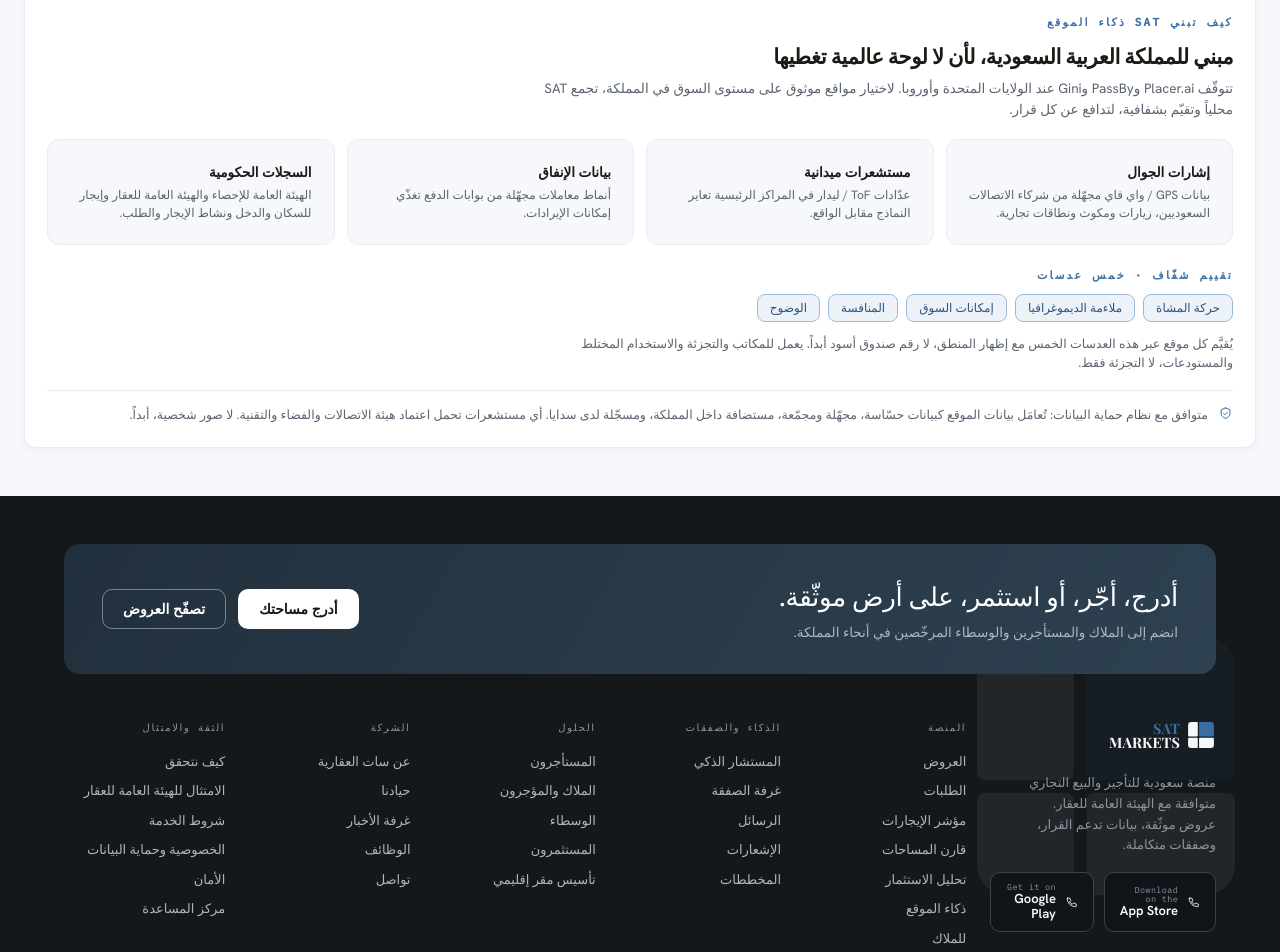
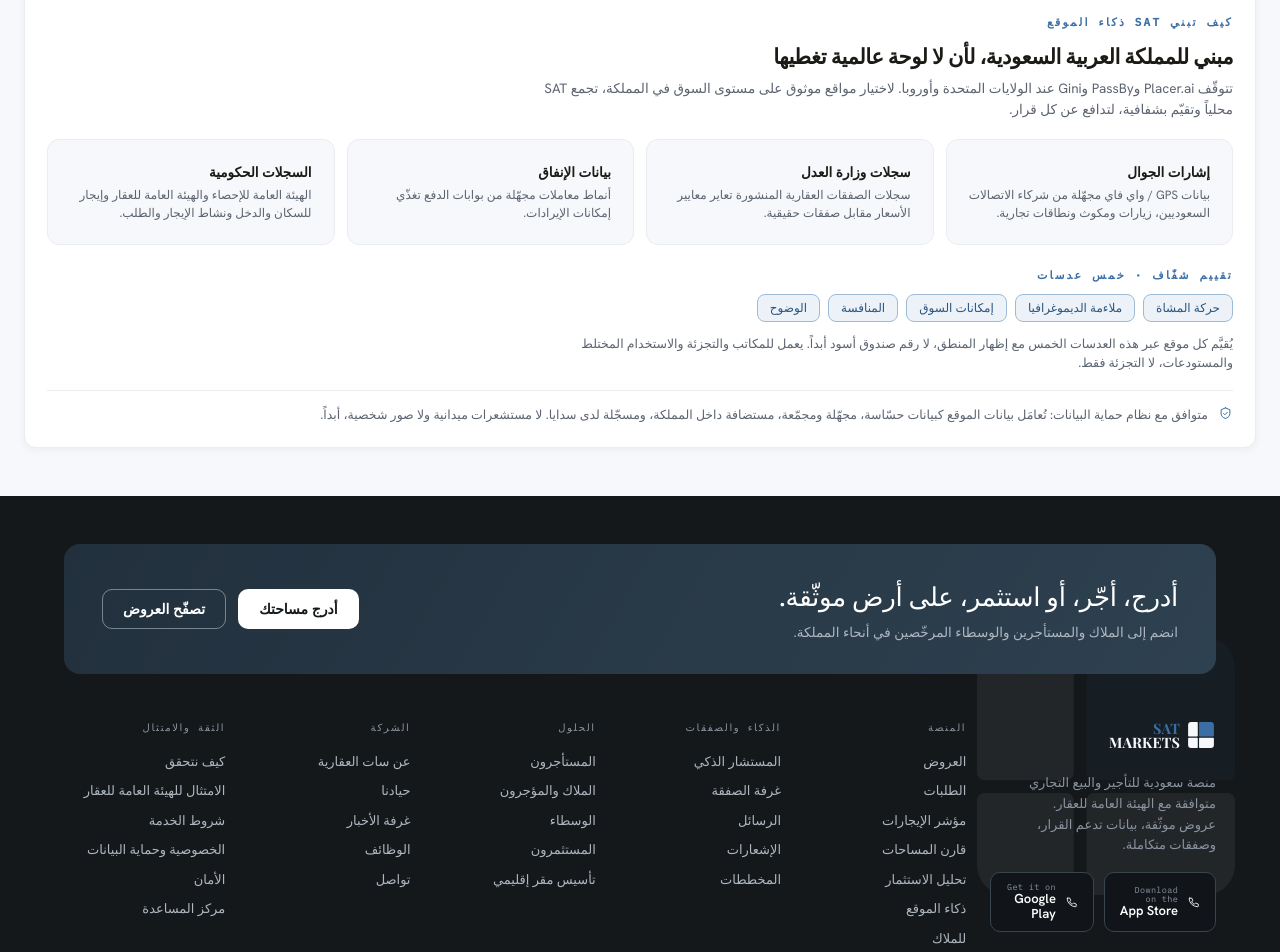
Before and after one commit to saleemzeidan123/satmarkets, a Next.js app: page /ar/area in a window 1280 px wide. Shown: the part 1349-2301 px from the top of the page. Built offline with nearby package versions, Linux system fonts and the light colour scheme.

Commit message:
Area page: remove on-site sensor sourcing (owner decision, no physical sensors); replace with MOJ transaction records

```diff
--- a/src/app/[locale]/area/page.tsx
+++ b/src/app/[locale]/area/page.tsx
@@ -149,7 +149,7 @@ export default function AreaPage({ params }: { params: { locale: string } }) {
       <p className="muted" style={{ fontSize: 13.5, lineHeight: 1.6, maxWidth: 720 }}>{ar ? "تتوقّف Placer.ai وPassBy وGini عند الولايات المتحدة وأوروبا. لاختيار مواقع موثوق على مستوى السوق في المملكة، تجمع SAT محلياً وتقيّم بشفافية، لتدافع عن كل قرار." : "Placer.ai, PassBy and Gini stop at the US and Europe. For reliable, market-wide site selection in the Kingdom, SAT sources locally and scores transparently, so you can defend every decision."}</p>
 
       <div style={{ display: "grid", gridTemplateColumns: "repeat(auto-fit,minmax(210px,1fr))", gap: 12, marginTop: 18 }}>
-       {(ar ? [["إشارات الجوال","بيانات GPS / واي فاي مجهّلة من شركاء الاتصالات السعوديين، زيارات ومكوث ونطاقات تجارية."],["مستشعرات ميدانية","عدّادات ToF / ليدار في المراكز الرئيسية تعاير النماذج مقابل الواقع."],["بيانات الإنفاق","أنماط معاملات مجهّلة من بوابات الدفع تغذّي إمكانات الإيرادات."],["السجلات الحكومية","الهيئة العامة للإحصاء والهيئة العامة للعقار وإيجار للسكان والدخل ونشاط الإيجار والطلب."]] : [["Mobile signals","Anonymised GPS / Wi-Fi from Saudi telecom partners, visits, dwell, trade areas."],["On-site sensors","ToF / LiDAR counters in key malls calibrate the models against ground truth."],["Spend data","Anonymised transaction patterns from payment gateways feed revenue potential."],["Public records","GASTAT, REGA and Ejar for population, income, lease activity and demand."]]).map((d,i)=>(
+       {(ar ? [["إشارات الجوال","بيانات GPS / واي فاي مجهّلة من شركاء الاتصالات السعوديين، زيارات ومكوث ونطاقات تجارية."],["سجلات وزارة العدل","سجلات الصفقات العقارية المنشورة تعاير معايير الأسعار مقابل صفقات حقيقية."],["بيانات الإنفاق","أنماط معاملات مجهّلة من بوابات الدفع تغذّي إمكانات الإيرادات."],["السجلات الحكومية","الهيئة العامة للإحصاء والهيئة العامة للعقار وإيجار للسكان والدخل ونشاط الإيجار والطلب."]] : [["Mobile signals","Anonymised GPS / Wi-Fi from Saudi telecom partners, visits, dwell, trade areas."],["Ministry of Justice records","Published real estate transaction records calibrate price benchmarks against real deals."],["Spend data","Anonymised transaction patterns from payment gateways feed revenue potential."],["Public records","GASTAT, REGA and Ejar for population, income, lease activity and demand."]]).map((d,i)=>(
         <div key={i} className="card pad" style={{ boxShadow: "none", background: "var(--cool)" }}>
          <div style={{ fontSize: 13.5, fontWeight: 700 }}>{d[0]}</div>
          <div className="muted" style={{ fontSize: 12, lineHeight: 1.5, marginTop: 4 }}>{d[1]}</div>
@@ -167,7 +167,7 @@ export default function AreaPage({ params }: { params: { locale: string } }) {
 
       <div className="row gap10" style={{ marginTop: 18, paddingTop: 14, borderTop: "1px solid var(--silver)", alignItems: "flex-start" }}>
        <span style={{ color: "var(--harbor)", marginTop: 1 }}><Icon.shield size={15} /></span>
-       <span className="muted" style={{ fontSize: 12.5, lineHeight: 1.55 }}>{ar ? "متوافق مع نظام حماية البيانات: تُعامَل بيانات الموقع كبيانات حسّاسة، مجهّلة ومجمّعة، مستضافة داخل المملكة، ومسجّلة لدى سدايا. أي مستشعرات تحمل اعتماد هيئة الاتصالات والفضاء والتقنية. لا صور شخصية، أبداً." : "PDPL-native: location data is treated as sensitive, anonymised and aggregated, hosted in the Kingdom, registered with SDAIA. Any sensors carry CST type-approval. No personal images, ever."}</span>
+       <span className="muted" style={{ fontSize: 12.5, lineHeight: 1.55 }}>{ar ? "متوافق مع نظام حماية البيانات: تُعامَل بيانات الموقع كبيانات حسّاسة، مجهّلة ومجمّعة، مستضافة داخل المملكة، ومسجّلة لدى سدايا. لا مستشعرات ميدانية ولا صور شخصية، أبداً." : "PDPL-native: location data is treated as sensitive, anonymised and aggregated, hosted in the Kingdom, registered with SDAIA. No on-site sensors and no personal images, ever."}</span>
       </div>
      </div>
     </div>
```
